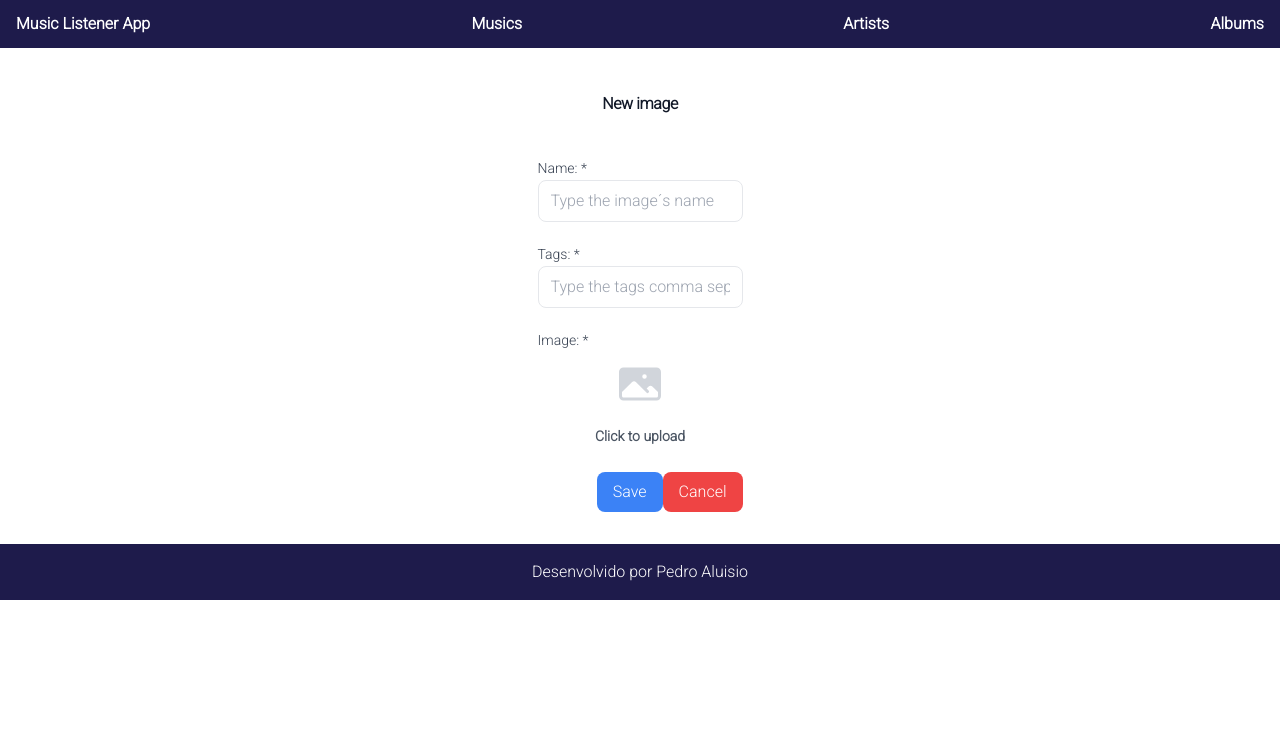
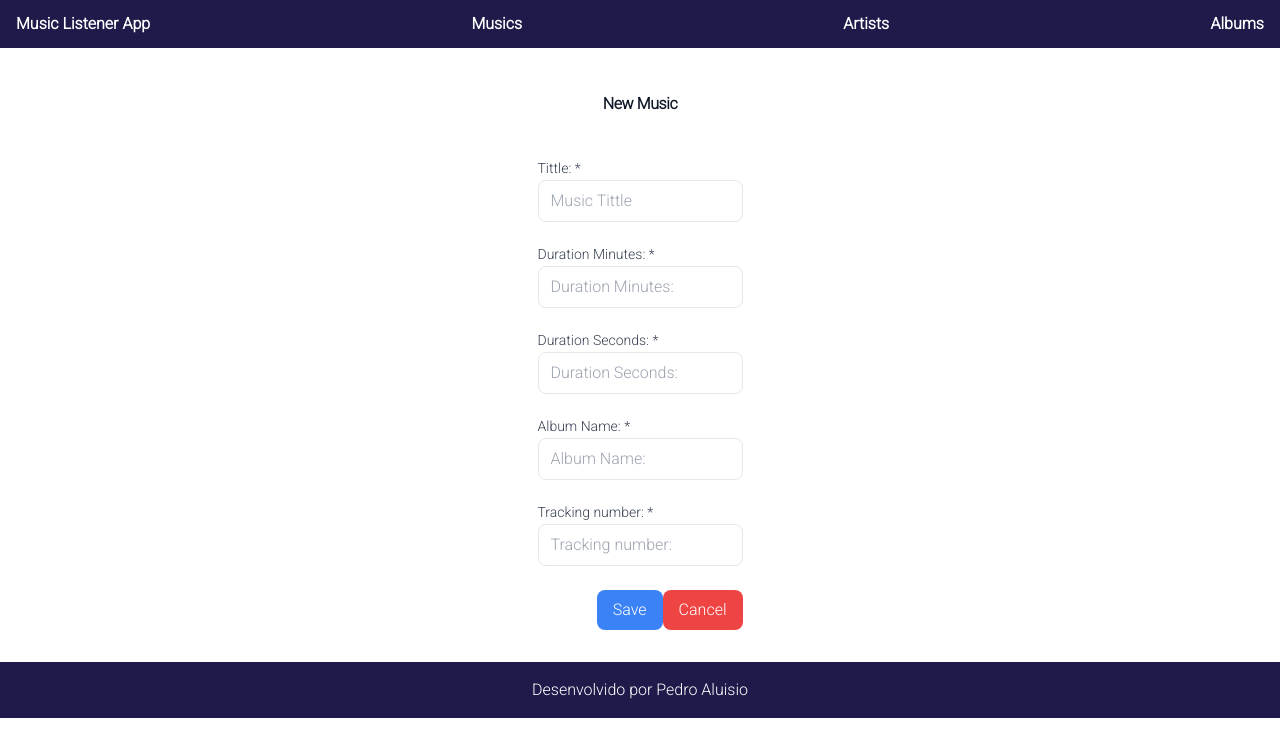
Before and after one commit to pedrinGrando/Music-WebApp-Front, a Next.js app: page /musicForm in a window 1280 px wide. Shown: the top 756 px of the page. Built offline with nearby package versions, Linux system fonts and the light colour scheme.

Commit message:
Terceiro commit front

```diff
--- a/src/app/albumForm/page.tsx
+++ b/src/app/albumForm/page.tsx
@@ -53,28 +53,36 @@ export default function FormularioPage(){
     return (
       <Template loading={loading}>
            <section className="flex flex-col items-center justify-center my-5">
-            <h5 className="mt-3 mb-10 text-3x1 font-extrabold tracking-tight text-gray-900">New image</h5>
+            <h5 className="mt-3 mb-10 text-3x1 font-extrabold tracking-tight text-gray-900">New Album</h5>
               <form onSubmit={formik.handleSubmit}>
 
                 <div className="grid grid-cols-1">
-                     <label className="block text-sm font-medium leading-6 text-gray-700">Name: *</label>
+                     <label className="block text-sm font-medium leading-6 text-gray-700">Album Title: *</label>
                      <InputText    id="name"
                                    value={formik.values.name}
                                    onChange={formik.handleChange}
-                                   placeholder="Type the image´s name"/>
+                                   placeholder="Album Title"/>
                               <FieldError error={formik.errors.name}  />
                 </div>
 
                 <div className="mt-5 grid grid-cols-1">
-                     <label className="block text-sm font-medium leading-6 text-gray-700">Tags: *</label>
+                     <label className="block text-sm font-medium leading-6 text-gray-700">Release Year: *</label>
                      <InputText    id="tags"
                                    value={formik.values.tags}
                                    onChange={formik.handleChange}
-                                   placeholder="Type the tags comma separated " />
+                                   placeholder="Release Year " />
+                </div>
+
+                <div className="mt-5 grid grid-cols-1">
+                     <label className="block text-sm font-medium leading-6 text-gray-700">Artist Name: *</label>
+                     <InputText    id="tags"
+                                   value={formik.values.tags}
+                                   onChange={formik.handleChange}
+                                   placeholder="Artist Name " />
                 </div>
 
                 <div className="mt-5 grid grid-cols-1 ">
-                     <label className="block text-sm font-medium leading-6 text-gray-700">Image: *</label>
+                     <label className="block text-sm font-medium leading-6 text-gray-700">Cover Image: *</label>
                      <FieldError error={formik.errors.file}  />
                      <div className="mt-2 flex justify-center rounded-lg border-dashed border-gray-900/25 px6">
                            <div className="text-center">
--- a/src/app/artistForm/page.tsx
+++ b/src/app/artistForm/page.tsx
@@ -53,7 +53,7 @@ export default function ArtistPage(){
     return (
       <Template loading={loading}>
            <section className="flex flex-col items-center justify-center my-5">
-            <h5 className="mt-3 mb-10 text-3x1 font-extrabold tracking-tight text-gray-900">New image</h5>
+            <h5 className="mt-3 mb-10 text-3x1 font-extrabold tracking-tight text-gray-900">New Artist</h5>
               <form onSubmit={formik.handleSubmit}>
 
                 <div className="grid grid-cols-1">
@@ -61,20 +61,12 @@ export default function ArtistPage(){
                      <InputText    id="name"
                                    value={formik.values.name}
                                    onChange={formik.handleChange}
-                                   placeholder="Type the image´s name"/>
+                                   placeholder="Artist Name"/>
                               <FieldError error={formik.errors.name}  />
                 </div>
 
-                <div className="mt-5 grid grid-cols-1">
-                     <label className="block text-sm font-medium leading-6 text-gray-700">Tags: *</label>
-                     <InputText    id="tags"
-                                   value={formik.values.tags}
-                                   onChange={formik.handleChange}
-                                   placeholder="Type the tags comma separated " />
-                </div>
-
                 <div className="mt-5 grid grid-cols-1 ">
-                     <label className="block text-sm font-medium leading-6 text-gray-700">Image: *</label>
+                     <label className="block text-sm font-medium leading-6 text-gray-700">Profile Image: *</label>
                      <FieldError error={formik.errors.file}  />
                      <div className="mt-2 flex justify-center rounded-lg border-dashed border-gray-900/25 px6">
                            <div className="text-center">
--- a/src/app/musicForm/page.tsx
+++ b/src/app/musicForm/page.tsx
@@ -53,53 +53,50 @@ export default function FormularioPage(){
     return (
       <Template loading={loading}>
            <section className="flex flex-col items-center justify-center my-5">
-            <h5 className="mt-3 mb-10 text-3x1 font-extrabold tracking-tight text-gray-900">New image</h5>
+            <h5 className="mt-3 mb-10 text-3x1 font-extrabold tracking-tight text-gray-900">New Music</h5>
               <form onSubmit={formik.handleSubmit}>
 
                 <div className="grid grid-cols-1">
-                     <label className="block text-sm font-medium leading-6 text-gray-700">Name: *</label>
+                     <label className="block text-sm font-medium leading-6 text-gray-700">Tittle: *</label>
                      <InputText    id="name"
                                    value={formik.values.name}
                                    onChange={formik.handleChange}
-                                   placeholder="Type the image´s name"/>
+                                   placeholder="Music Tittle"/>
                               <FieldError error={formik.errors.name}  />
                 </div>
 
                 <div className="mt-5 grid grid-cols-1">
-                     <label className="block text-sm font-medium leading-6 text-gray-700">Tags: *</label>
+                     <label className="block text-sm font-medium leading-6 text-gray-700">Duration Minutes: *</label>
                      <InputText    id="tags"
                                    value={formik.values.tags}
                                    onChange={formik.handleChange}
-                                   placeholder="Type the tags comma separated " />
+                                   placeholder="Duration Minutes: " />
                 </div>
 
-                <div className="mt-5 grid grid-cols-1 ">
-                     <label className="block text-sm font-medium leading-6 text-gray-700">Image: *</label>
-                     <FieldError error={formik.errors.file}  />
-                     <div className="mt-2 flex justify-center rounded-lg border-dashed border-gray-900/25 px6">
-                           <div className="text-center">
+                <div className="mt-5 grid grid-cols-1">
+                     <label className="block text-sm font-medium leading-6 text-gray-700">Duration Seconds: *</label>
+                     <InputText    id="tags"
+                                   value={formik.values.tags}
+                                   onChange={formik.handleChange}
+                                   placeholder="Duration Seconds: " />
+                </div>
 
-                         <RenderIf condition={!imagePreview}>
-                                <svg className="mx-auto h-12 w-12 text-gray-300" viewBox="0 0 24 24" fill="currentColor" aria-hidden="true">
-                                     <path fillRule="evenodd" d="M1.5 6a2.25 2.25 0 012.25-2.25h16.5A2.25 2.25 0 0122.5 6v12a2.25 2.25 0 01-2.25 2.25H3.75A2.25 2.25 0 011.5 18V6zM3 16.06V18c0 .414.336.75.75.75h16.5A.75.75 0 0021 18v-1.94l-2.69-2.689a1.5 1.5 0 00-2.12 0l-.88.879.97.97a.75.75 0 11-1.06 1.06l-5.16-5.159a1.5 1.5 0 00-2.12 0L3 16.061zm10.125-7.81a1.125 1.125 0 112.25 0 1.125 1.125 0 01-2.25 0z" clipRule="evenodd" />
-                                </svg>
-                          </RenderIf>
-                                <div className="mt-4 flex text-sm leading-6 text-gray-600">
-                                     <label className="relative cursor-pointer rounded-md bg-white font-semibold text-indigo">
-                                   <RenderIf condition={!imagePreview}>
-                                        <span>Click to upload</span>
-                                   </RenderIf>
+                <div className="mt-5 grid grid-cols-1">
+                     <label className="block text-sm font-medium leading-6 text-gray-700">Album Name: *</label>
+                     <InputText    id="tags"
+                                   value={formik.values.tags}
+                                   onChange={formik.handleChange}
+                                   placeholder="Album Name:" />
+                </div>
 
-                                   <RenderIf condition={!!imagePreview}>
-                                           <img src={imagePreview} width={250} className="rounded-md" />
-                                   </RenderIf>
-                                        <input onChange={onFileUpload} type="file" className="sr-only"/>
-                                     </label>
-                                </div>
-                        </div>
-                       </div>
+                <div className="mt-5 grid grid-cols-1">
+                     <label className="block text-sm font-medium leading-6 text-gray-700">Tracking number: *</label>
+                     <InputText    id="tags"
+                                   value={formik.values.tags}
+                                   onChange={formik.handleChange}
+                                   placeholder="Tracking number:" />
+                </div>
 
-                    </div>
                    <div className="mt-6 flex items-center justify-end gab-x-6">
                         <Button style="bg-blue-500 hover: bg-blue-300" label="Save" type="submit"/>
                     <Link href="/galeria">
```
